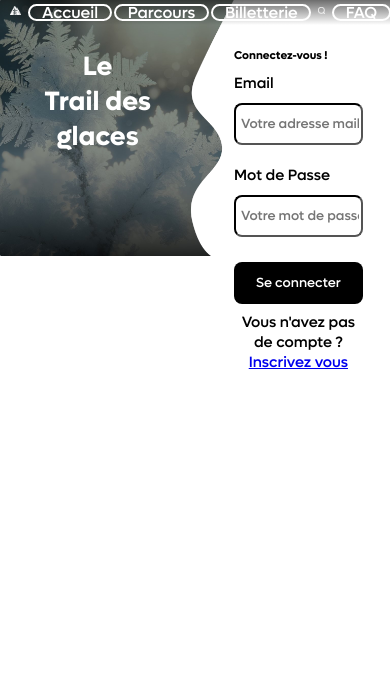
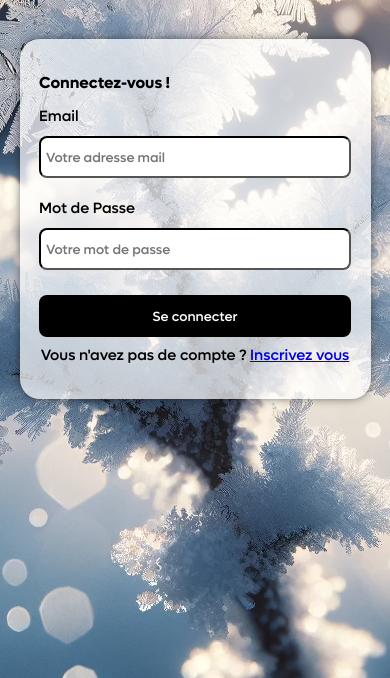
Before and after one commit to Oscargbd/SAE301, a PHP site: page /login.php in a window 390 px wide; the page is wider, and only the part inside the window is pictured. Shown: the top 678 px of that part. Run offline with PHP 8.4, Linux system fonts and the light colour scheme.

Commit message:
responsive page de connection

```diff
--- a/assets/scripts.js
+++ b/assets/scripts.js
@@ -43,3 +43,31 @@ function modifierUtilisateur(event, idUtilisateur) {
     }
     xhr.send(formData);
 }
+
+//fonction pour masque l'img de fond de login
+
+document.addEventListener("DOMContentLoaded", function() {
+    const imageContainer = document.querySelector('.pageLogin > div'); // Conteneur de l'image
+    let imageExists = true; // Flag pour vérifier si l'image existe dans le DOM
+
+    function updateImageInDOM() {
+        if (window.innerWidth < 670 && imageExists) {
+            // Si la largeur de la fenêtre est inférieure à 734px et que l'image existe
+            document.querySelector('.img-login').remove(); // Retirer l'image du DOM
+            imageExists = false; // Marquer que l'image n'est plus dans le DOM
+        } else if (window.innerWidth >= 670 && !imageExists) {
+            // Si la largeur de la fenêtre est supérieure ou égale à 734px et que l'image n'existe pas
+            const newImage = document.createElement('img');
+            newImage.src = 'img/fondLoginPng.png'; // Mettez le chemin correct de l'image
+            newImage.classList.add('img-login');
+            imageContainer.insertBefore(newImage, imageContainer.firstChild); // Ajouter l'image au début du conteneur
+            imageExists = true; // Marquer que l'image est maintenant dans le DOM
+        }
+    }
+
+    // Vérifier la taille de la fenêtre lors du chargement de la page
+    updateImageInDOM();
+
+    // Vérifier la taille de la fenêtre chaque fois qu'elle est redimensionnée
+    window.addEventListener('resize', updateImageInDOM);
+});
--- a/assets/styles.css
+++ b/assets/styles.css
@@ -114,7 +114,6 @@ h3{
 
 /* page login.php */
 
-
 .pageLogin {
     display: flex;
     z-index: 1;
@@ -176,21 +175,40 @@ button {
     margin-top: 5px;
 }
 
-
-@media (max-width: 768px) {
-    .login-container {
-        justify-content: center;
-    }
-
-    .login-form {
-        margin-left: auto;
-    }
-}
-
 .login-form p {
     text-align: center;
     margin-top: 2vw;
 }
+
+@media (max-width: 670px) {
+    .login-form {
+        margin: 10vw auto;
+        padding: 5%;
+        box-shadow: 0px 0px 10px rgba(0,0,0,0.5);
+        background-color: rgba(255,255,255,0.7);
+        width: 80%;
+        border-radius: 20px;
+    }
+
+    .h2-login {
+        font-size: 16px;
+    }
+
+    /* Changer l'image de fond pour les appareils mobiles */
+    .body-login {
+            background-image: url('../img/flocon.png');
+            background-position: center;
+            background-repeat: no-repeat;
+
+        }
+
+    .titrelogin, .img-login {
+
+        visibility: hidden;
+    }
+}
+
+
 
 /* page d'accueil */
 
--- a/login.php
+++ b/login.php
@@ -3,17 +3,15 @@
 
 <?php include('includes/head.php') ?>
 
-<body>
-    <?php
-    include('includes/navbar.php');
-    ?>
+<body class="body-login">
+    <?php //mettre la navbar quand elle sera responsive ?>
     <main class='pageLogin'>
         <div>
-            <img src="img/fondLoginPng.png">
+            <img class="img-login" src="img/fondLoginPng.png">
             <h1 class="titrelogin">Le<br>Trail des<br>glaces</h1>
         </div>
         <div class="login-form">
-            <h2>Connectez-vous !</h2>
+            <h2 class="h2-login">Connectez-vous !</h2>
             <form action="actions/loginAction.php" method="post">
                 <label for="email">Email</label>
                 <input class="inputlogin" type="email" id="email" name="email" placeholder="Votre adresse mail" required>
@@ -27,7 +25,7 @@
             <div class="errorMSG">
                 <?php
                 if (isset($_SESSION['errorMSG'])) {
-                    echo '<p>' . $_SESSION['errorMSG'] . '</p>';
+                    ?><p> <?php $_SESSION['errorMSG'] ?></p> <?php ;
                     unset($_SESSION['errorMSG']); // Pour effacer le message après l'avoir affiché
                 }
                 ?>
```
